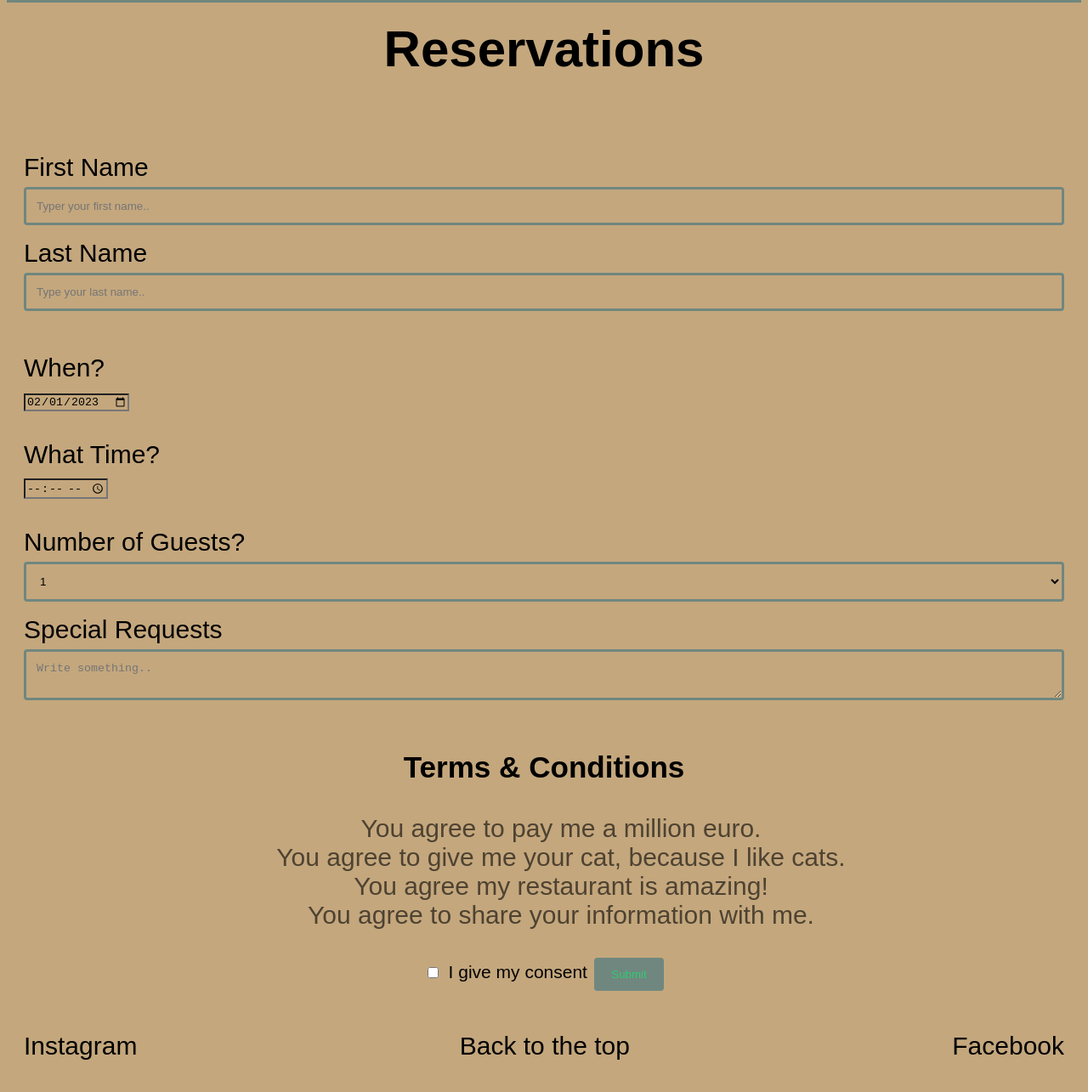
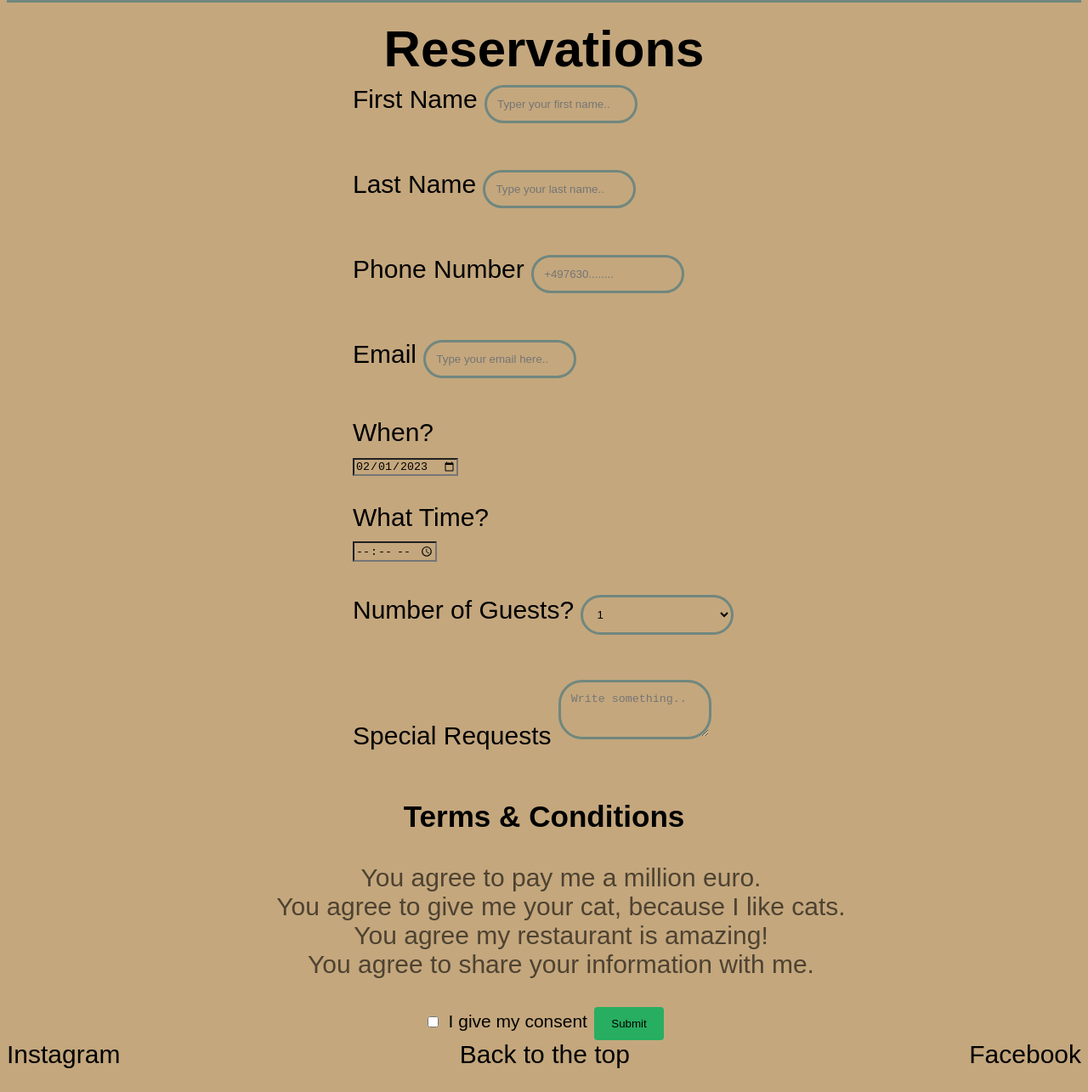
Before and after one commit to The-Codinator-Berlin/Indian_Restaurant_website, a plain HTML site: page reservation.html in a window 1280 px wide. Shown: the part 47-1332 px from the top of the page at 85% size. Drawn offline with Linux system fonts and the light colour scheme; a web font is replaced by a local one.

Commit message:
More flexbox work done on reservations page

```diff
--- a/reservation.html
+++ b/reservation.html
@@ -19,19 +19,37 @@
         </ul>
     </nav>
     </header>
-            <h1 id="reservations">Reservations</h1><br><br>
+            <h1 id="reservations">Reservations</h1>
+            <!-- <br><br> -->
             <div class="container-2">
                 <form action="action_page.php">
-
+                    <div class="res-items">
                         <label for="fname">First Name</label>
                         <input type="text" id="fname" name="firstname" placeholder="Typer your first name..">
+                    </div>
+                    <div class="res-items">
                         <label for="lname">Last Name</label>
-                    <input type="text" id="lname" name="lastname" placeholder="Type your last name.."><br><br>
-
+                        <input type="text" id="lname" name="lastname" placeholder="Type your last name..">
+                    </div>
+                    <div class="res-items">
+                        <label for="number">Phone Number</label>
+                        <input type="text" id="number" name="number" placeholder="+497630........">
+                    </div>
+                    <div class="res-items">
+                        <label for="email">Email</label>
+                        <input type="text" id="email" name="email" placeholder="Type your email here..">
+                    </div>
+                    <div class="res-items">
                         <label for="date">When?</label><br>
-                    <input class="date" type="date" value="2023-02-01" /><br><br>
+                        <input class="date" type="date" value="2023-02-01" />
+                    </div>
+                        <!-- <br><br> -->
+                    <div class="res-items">
                         <label for="time">What Time?</label><br>
-                    <input type="time"><br><br>
+                        <input type="time">
+                        <!-- <br><br> -->
+                    </div>
+                    <div class="res-items">
                         <label for="country">Number of Guests?</label>
                     <select id="Guests" name="1-20">
                         <option value="two_guests">1</option>
@@ -46,8 +64,12 @@
                         <option value="four_gusts">10</option>
                         <option value="four_gusts">10+ please include in special requests</option>
                     </select>
+                    </div>
+                    <div class="res-items">
                         <label for="subject">Special Requests</label>
-                    <textarea id="subject" name="subject" placeholder="Write something.." style="height:60px"></textarea>
+                        <textarea id="subject" name="subject" placeholder="Write something.." style="height:70px" style="width:200px"></textarea>
+                    </div>
+            </div>
                     <div class="terms">
                         <h3>Terms & Conditions</h3>
                         <ol class="ol" style="list-style: none;">
@@ -59,15 +81,15 @@
                         <input class="check" type="checkbox" id="consent" name="consent" value="consent"></input>
                         <label for="consent"><span class="give">I give my consent</span></label>
                         <input class="sub" type="submit" value="Submit">
-            </div>
-                <footer class="" footer">
+
+                <footer class="footer">
                     <section class="cont">
                         <div class="item-1" style="list-style: none;">
                             <a
                                 href="https://www.instagram.com/sem/campaign/emailsignup/?campaign_id=13560899670&extra_1=s|c|547348927144|e|instagram%20%27|&placement=&creative=547348927144&keyword=instagram%20%27&partner_id=googlesem&extra_2=campaignid%3D13560899670%26adgroupid%3D126262456694%26matchtype%3De%26network%3Dg%26source%3Dnotmobile%26search_or_content%3Ds%26device%3Dc%26devicemodel%3D%26adposition%3D%26target%3D%26targetid%3Dkwd-1321618851291%26loc_physical_ms%3D9061136%26loc_interest_ms%3D%26feeditemid%3D%26param1%3D%26param2%3D&gclid=CjwKCAiAleOeBhBdEiwAfgmXf5dnCsigVxmzN5955WNERyv9BmdsyjzvpOZkSf-QFRU3WO_yk_3MNhoCDQAQAvD_BwE">Instagram</a>
 
                 </div>
-                        <div class="item-1.5" style="list-style: none;">
+                        <div style="list-style: none;">
                             <a href"#top">Back to the top</a>
                         </div>
                         <div class="item-2" style="list-style: none;">
@@ -78,8 +100,5 @@
                 </footer>
 
 
-
-
-
 </body>
 </html>
--- a/reservations.css
+++ b/reservations.css
@@ -2,28 +2,28 @@
 input[type=text],
 select,
 textarea {
-    width: 100%;
+    width: 40%;
     /* Full width */
     padding: 12px;
     /* Some padding */
     border: 0.2rem solid #70877F;
     /* Gray border */
-    border-radius: 4px;
+    border-radius: 28px;
     /* Rounded borders */
     box-sizing: border-box;
     /* Make sure that padding and width stays in place */
-    margin-top: 6px;
+    margin-top: 8px;
     /* Add a top margin */
-    margin-bottom: 16px;
+    margin-bottom: 6px;
     /* Bottom margin */
-    resize: vertical
-        /* Allow the user to vertically resize the textarea (not horizontally) */
+    resize: horizontal
+        /* Allow the user to horizontally resize the textarea (not horizontally) */
 }
 
 /* Style the submit button with a specific background color etc */
 input[type=submit] {
-    background-color: #70877F;
-    color: #2ECC71;
+    background-color: #27AE60;
+    color: black;
     padding: 12px 20px;
     border: none;
     border-radius: 4px;
@@ -39,17 +39,28 @@ input[type=submit]:hover {
 .container-2 {
     border-radius: 5px;
     background-color:#C4A77D;
-    padding: 20px;
+    width: 100%;
+    height: 798px;
+    display: flex;
+    flex-direction: row;
+    justify-content: center;
+
+
 }
 
+/* container items */
+.res-items {
+    height: 100px;
+    width: 450px;
+    background-color:#C4A77D;
+}
+
+/* terms and conditions */
 .terms {
 
     text-align: center;
-    padding-bottom: 3rem;
-}
-
-.sub {
-    padding-bottom: 2rem;
+    padding-bottom: 1rem;
+    padding-top: 1rem;
 }
 
 .give {
@@ -59,9 +70,3 @@ font-size: 0.7em;
 .ol {
     opacity: 0.6;
 }
-
-
-
-/* .check {
-    color: #70877F;
-} */
```
Lines whose indentation alone changed are shown as unchanged.
